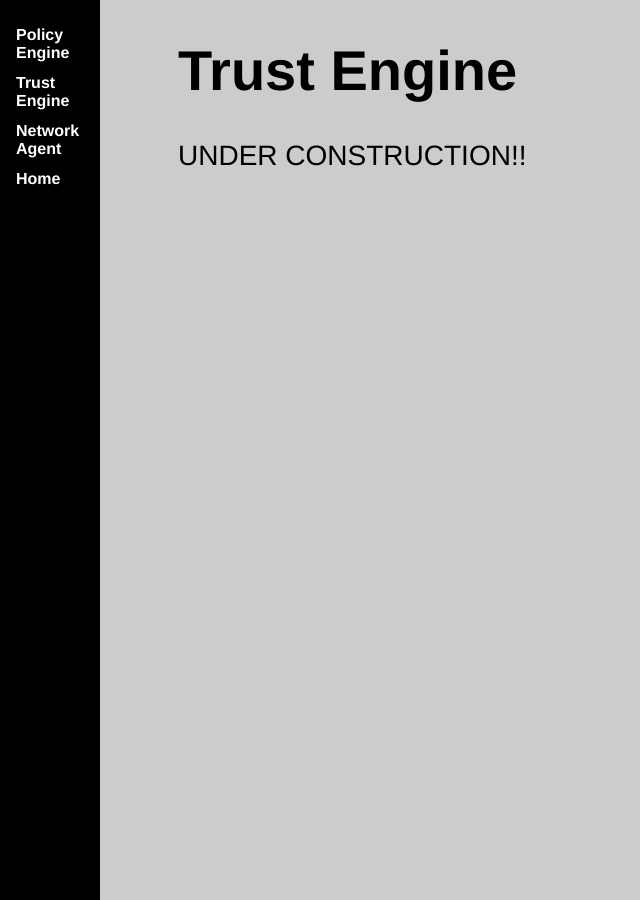
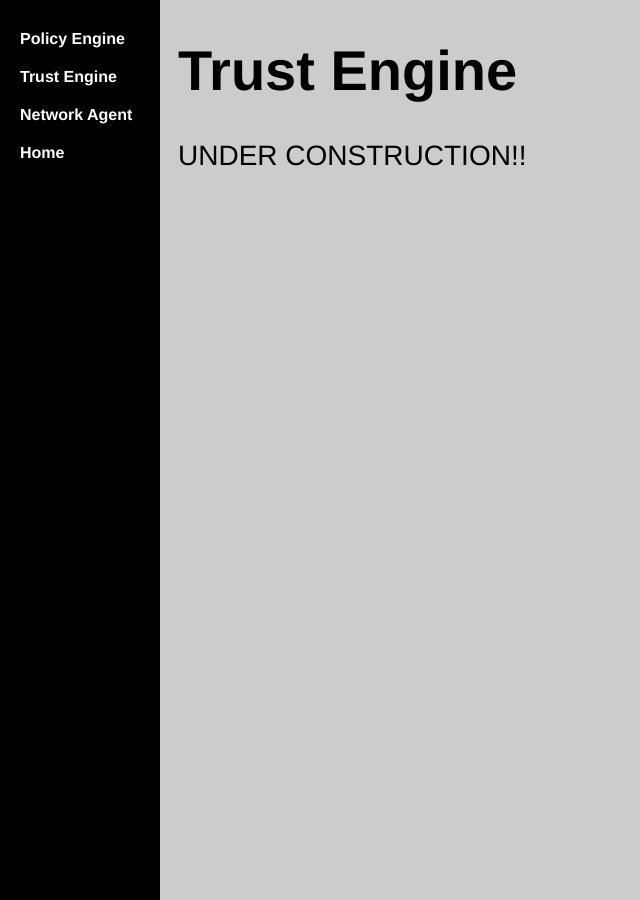
Before and after one commit to WWUZeroTrust/WWUZeroTrust.github.io, a Jekyll site: the page TrustEngine/index.html, which Jekyll copies as it is, in a window 1280 px wide. Shown: the whole page, without its empty margins (0-640 px from the left). Built offline with Jekyll 4.4.1, drawn with Linux system fonts in a browser that asks for light colours.

Commit message:
Update index.html

```diff
--- a/TrustEngine/index.html
+++ b/TrustEngine/index.html
@@ -12,7 +12,7 @@ body {
   font-family:'Helvetica', 'Arial', 'Sans-Serif';
   font-weight: bold;
   height: 100%;
-  width: 100px;
+  width: 160px;
   position: fixed;
   z-index: 1;
   top: 0;
@@ -23,7 +23,7 @@ body {
 }
 
 .sidenav a {
-  padding: 6px 8px 6px 16px;
+  padding: 10px 12px 10px 20px;
   text-decoration: none;
   color: white;
   display: block;
@@ -41,7 +41,7 @@ body {
 
 @media screen and (max-height: 450px) {
   .sidenav {padding-top: 15px;}
-  .sidenav a {font-size: 18px;}
+  .sidenav a {font-size: 15px;}
 }
 h1 {
     font-family:'Helvetica', 'Arial', 'Sans-Serif';
```
